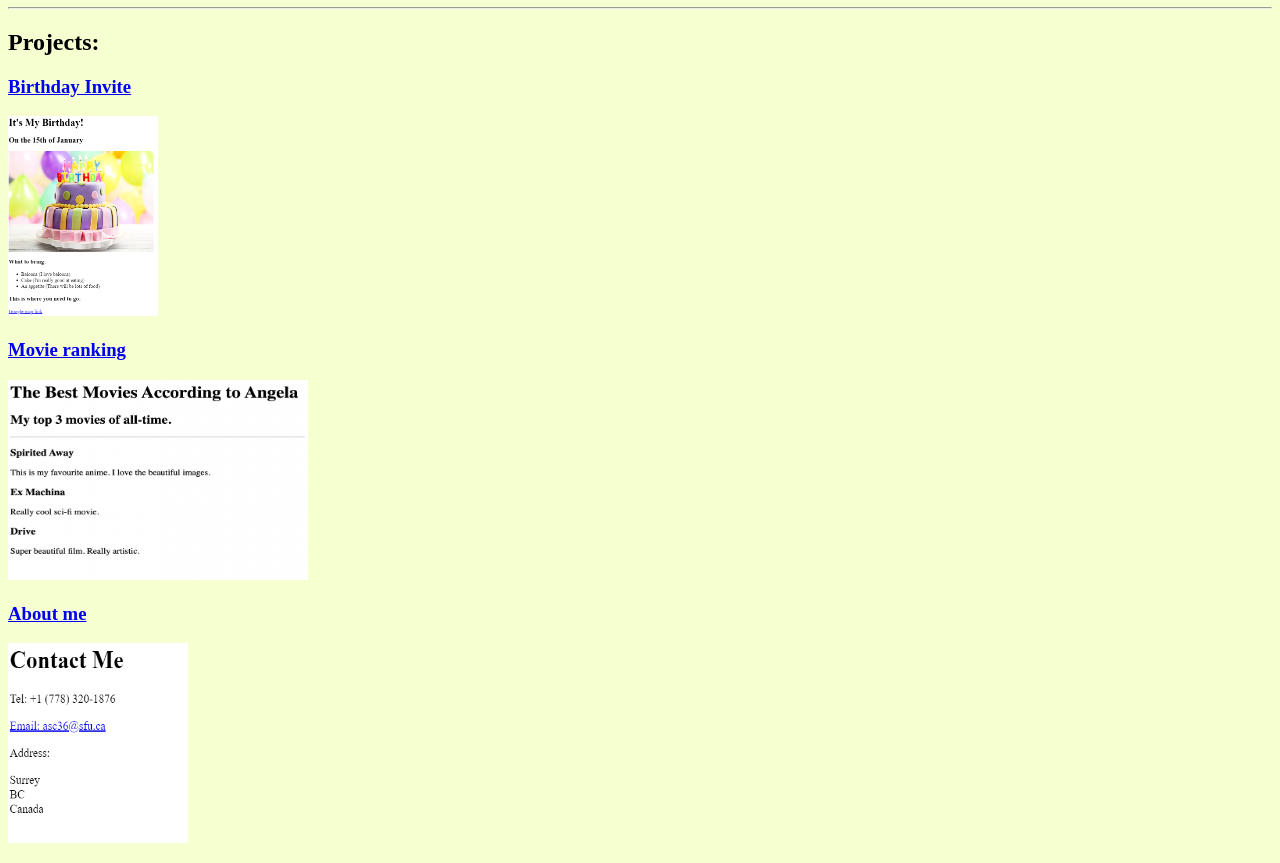
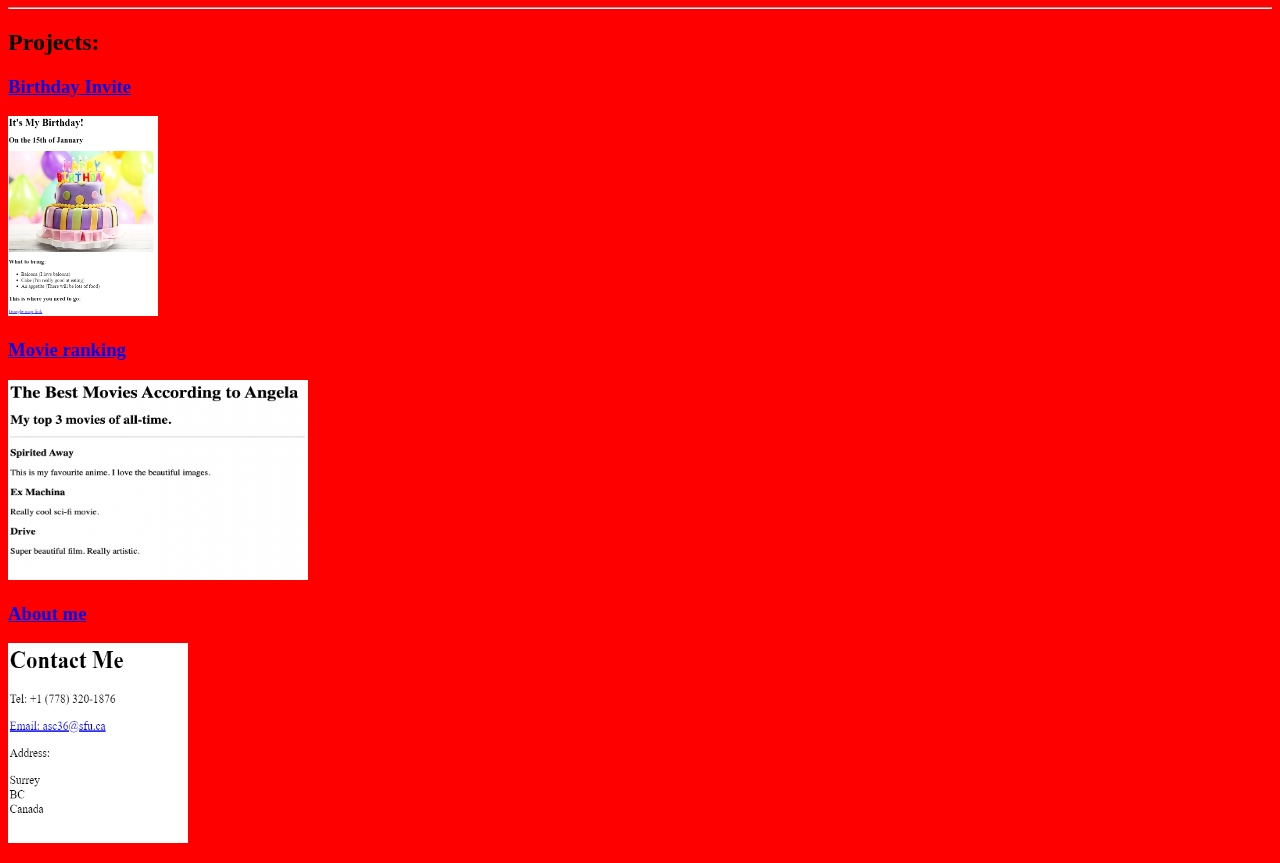
Before and after one commit to ArmaanChahal/HTML-portfolio, a plain HTML site: page index.html in a window 1280 px wide. Shown: the part 73-936 px from the top of the page. Drawn offline with Linux system fonts and the light colour scheme.

Commit message:
style.css

```diff
--- a/style.css
+++ b/style.css
@@ -1,4 +1,3 @@
 html{
-    background-color:#F6FFCF
-    ;
+    background-color:red;
 }
```
